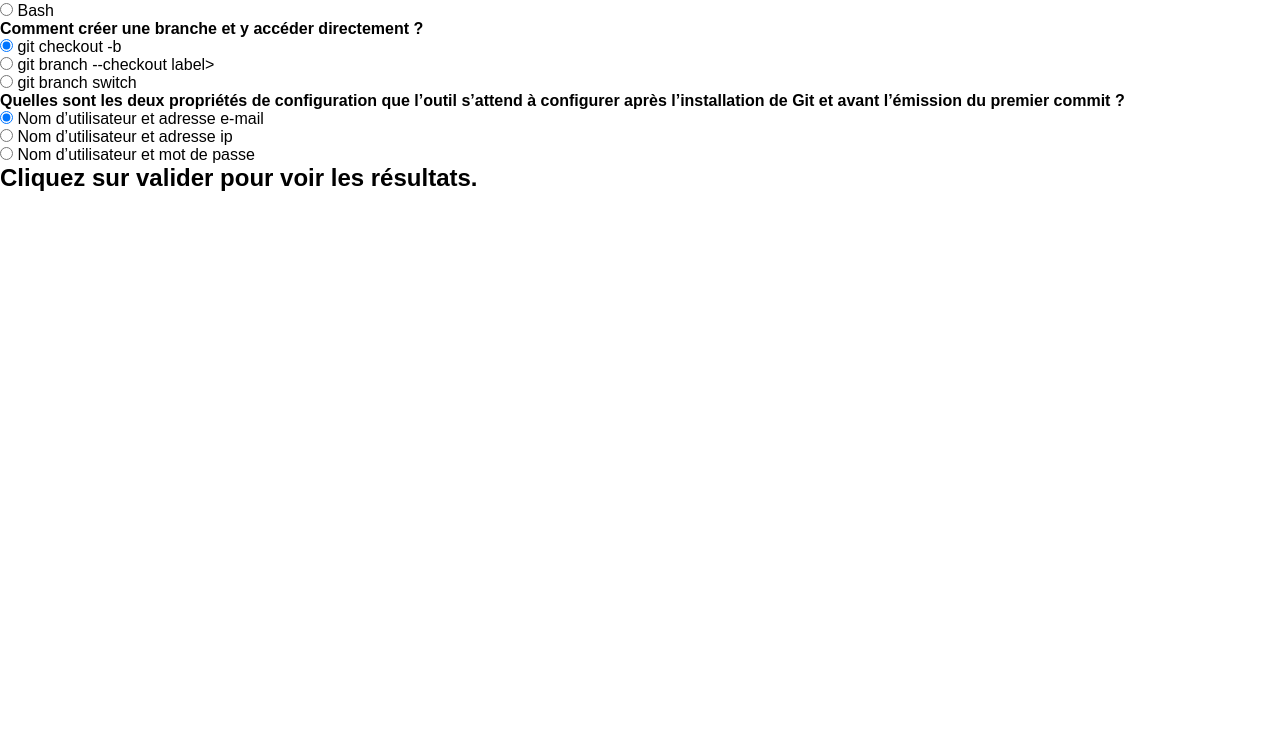
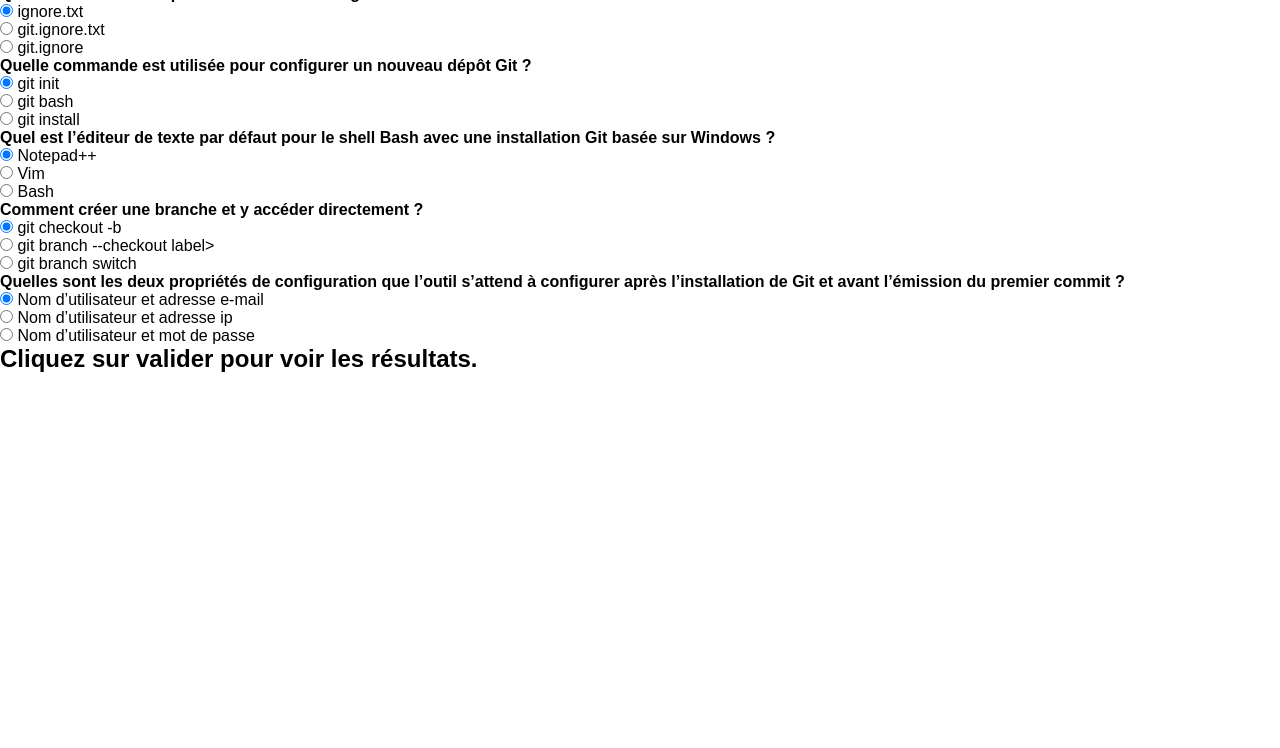
Before and after one commit to BlackIzy/Quizz, a plain HTML site: page index.html in a window 1280 px wide. Shown: the part 52-800 px from the top of the page. Drawn offline with Linux system fonts and the light colour scheme.

Commit message:
frontEnd! : ajout des div1 et 2 et du titre

```diff
--- a/index.html
+++ b/index.html
@@ -10,9 +10,48 @@
 <body>
 
 
-    <div class="container-global">
+    <h1>Quizz Git Basic !</h1>
 
-      <form class="form-quizz">
+	<div class="container-global">
+
+    <form class="form-quizz">
+
+          <div class="question-block">
+            <h4>Quel fichier est utilisé pour demander à Git d’ignorer certains fichiers ? </h4>
+
+            <div>
+                <input type="radio" id="Clovis" name="q1" value="a"checked>
+                <label for="Clovis">ignore.txt</label>
+            </div>
+
+            <div>
+                <input type="radio" id="Lincoln" name="q1" value="b">
+                <label for="Lincoln">git.ignore.txt</label>
+            </div>
+
+            <div>
+                <input type="radio" id="Bonaparte" name="q1" value="c">
+                <label for="Bonaparte">git.ignore</label>
+            </div>
+        </div>
+
+        <div class="question-block">
+            <h4>Quelle commande est utilisée pour configurer un nouveau dépôt Git ?</h4>
+            <div>
+                <input type="radio" id="date1" name="q2" value="a" checked>
+                <label for="date1">git init</label>
+            </div>
+
+            <div>
+                <input type="radio" id="date2" name="q2" value="b">
+                <label for="date2">git bash</label>
+            </div>
+
+            <div>
+                <input type="radio" id="date3" name="q2" value="c">
+                <label for="date3">git install</label>
+            </div>
+        </div>
 
         <div class="question-block">
             <h4>Quel est l’éditeur de texte par défaut pour le shell Bash avec une installation Git basée sur Windows ?</h4>
```
